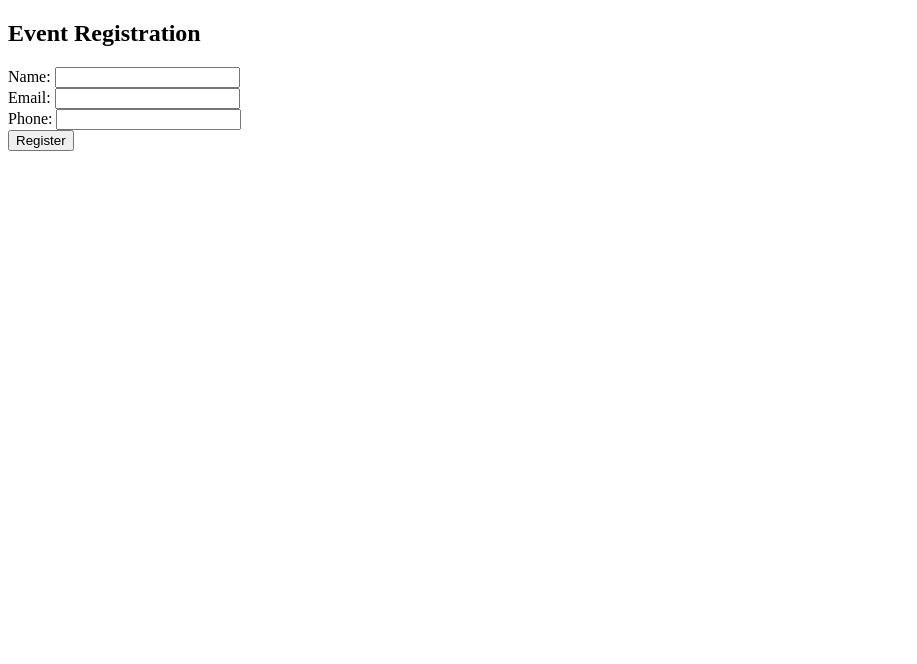
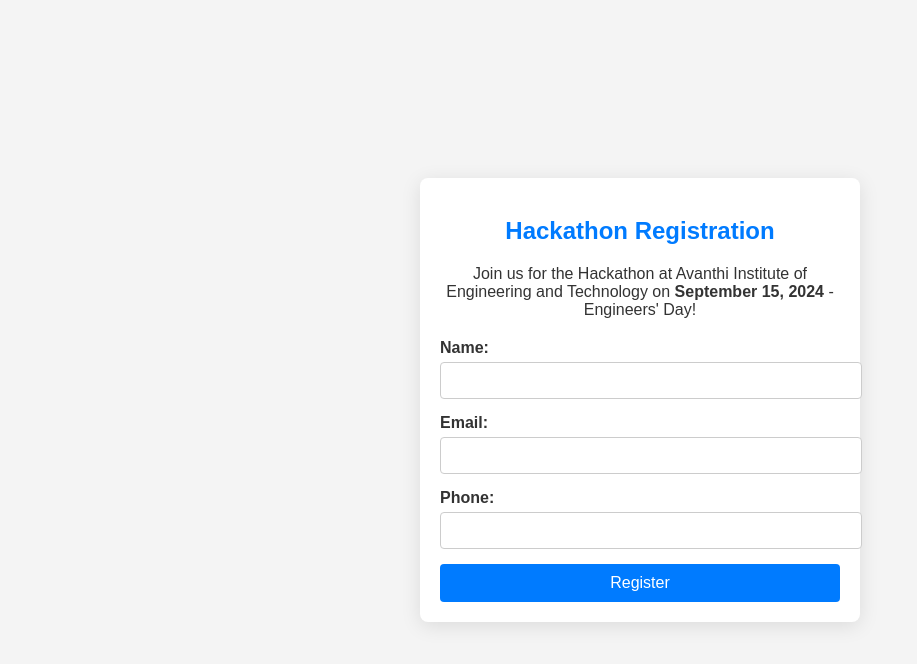
Before and after one commit to UmeshSamartapu/DEVOPS_EXP1, a website: page index.html in a window 1280 px wide. Shown: the whole page, without its empty margins (0-917 px from the left). Drawn offline with Linux system fonts and the light colour scheme.

Commit message:
Separated HTML and CSS files for event registration form

```diff
--- a/index.html
+++ b/index.html
@@ -4,14 +4,13 @@
     <meta charset="UTF-8">
     <meta name="viewport" content="width=device-width, initial-scale=1.0">
     <title>Event Registration Form</title>
-    <style>
-        /* (Same styles as before) */
-    </style>
+    <link rel="stylesheet" href="styles.css"> <!-- Link to the external CSS file -->
 </head>
 <body>
 
 <div class="form-container">
-    <h2>Event Registration</h2>
+    <h2>Hackathon Registration</h2>
+    <p style="text-align: center; margin-bottom: 20px;">Join us for the Hackathon at Avanthi Institute of Engineering and Technology on <strong>September 15, 2024</strong> - Engineers' Day!</p>
     <form id="registrationForm" action="/register" method="POST">
         <div class="form-group">
             <label for="name">Name:</label>
--- /dev/null
+++ b/styles.css
@@ -0,0 +1,84 @@
+body {
+  font-family: Arial, sans-serif;
+  background-color: #f4f4f4;
+  margin: 0;
+  padding: 0;
+  display: flex;
+  justify-content: center;
+  align-items: center;
+  height: 100vh;
+  color: #333;
+}
+
+.form-container {
+  background-color: #ffffff;
+  border-radius: 8px;
+  box-shadow: 0 4px 20px rgba(0, 0, 0, 0.1);
+  padding: 20px;
+  width: 400px;
+}
+
+h2 {
+  text-align: center;
+  margin-bottom: 20px;
+  color: #007bff; /* Hackathon theme color */
+}
+
+.form-group {
+  margin-bottom: 15px;
+}
+
+label {
+  display: block;
+  margin-bottom: 5px;
+  font-weight: bold;
+}
+
+input[type="text"],
+input[type="email"],
+input[type="tel"] {
+  width: 100%;
+  padding: 10px;
+  border: 1px solid #ccc;
+  border-radius: 4px;
+  transition: border-color 0.3s;
+}
+
+input[type="text"]:focus,
+input[type="email"]:focus,
+input[type="tel"]:focus {
+  border-color: #007bff; /* Focus color */
+  outline: none;
+}
+
+.submit-btn {
+  width: 100%;
+  padding: 10px;
+  background-color: #007bff; /* Button color */
+  color: #fff;
+  border: none;
+  border-radius: 4px;
+  cursor: pointer;
+  font-size: 16px;
+  transition: background-color 0.3s;
+}
+
+.submit-btn:hover {
+  background-color: #0056b3; /* Darker shade on hover */
+}
+
+/* Responsive design */
+@media (max-width: 480px) {
+  .form-container {
+      width: 90%;
+      padding: 15px;
+  }
+
+  h2 {
+      font-size: 24px;
+  }
+
+  .submit-btn {
+      font-size: 14px;
+  }
+}
```
